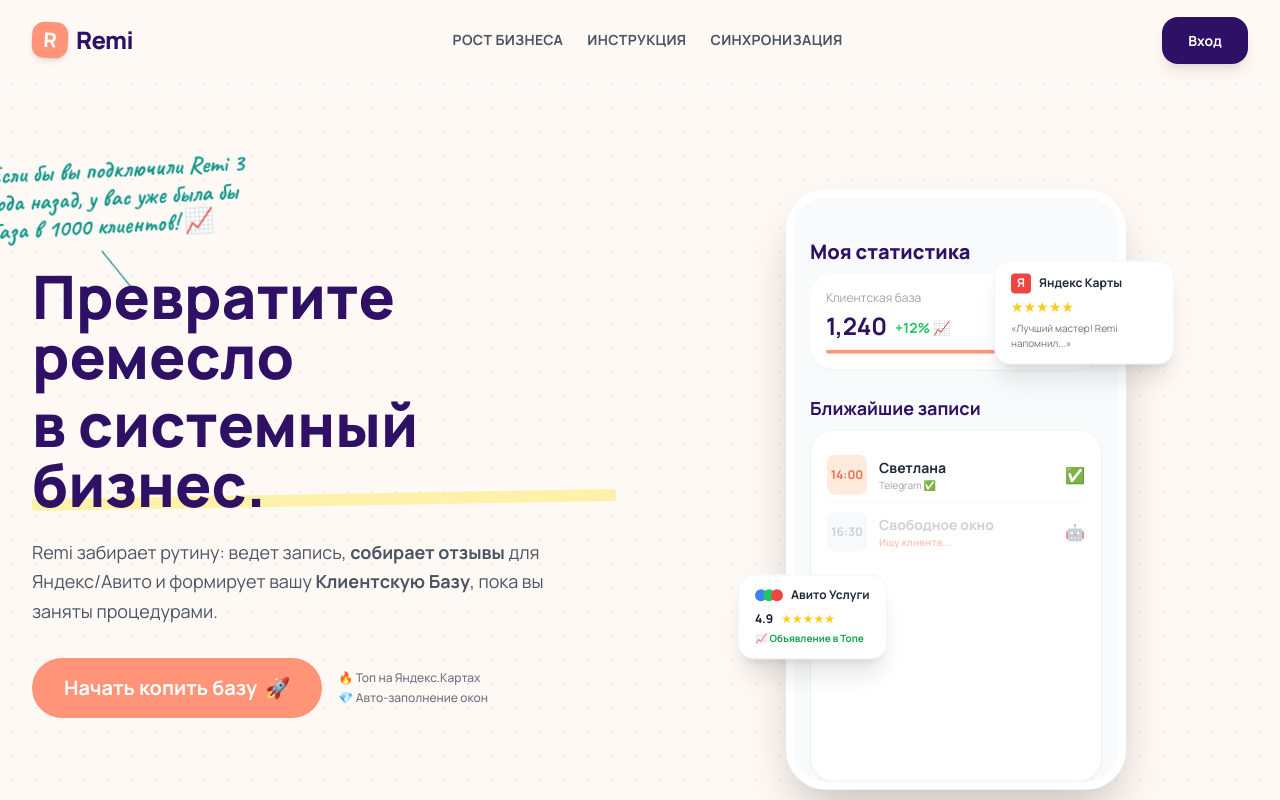
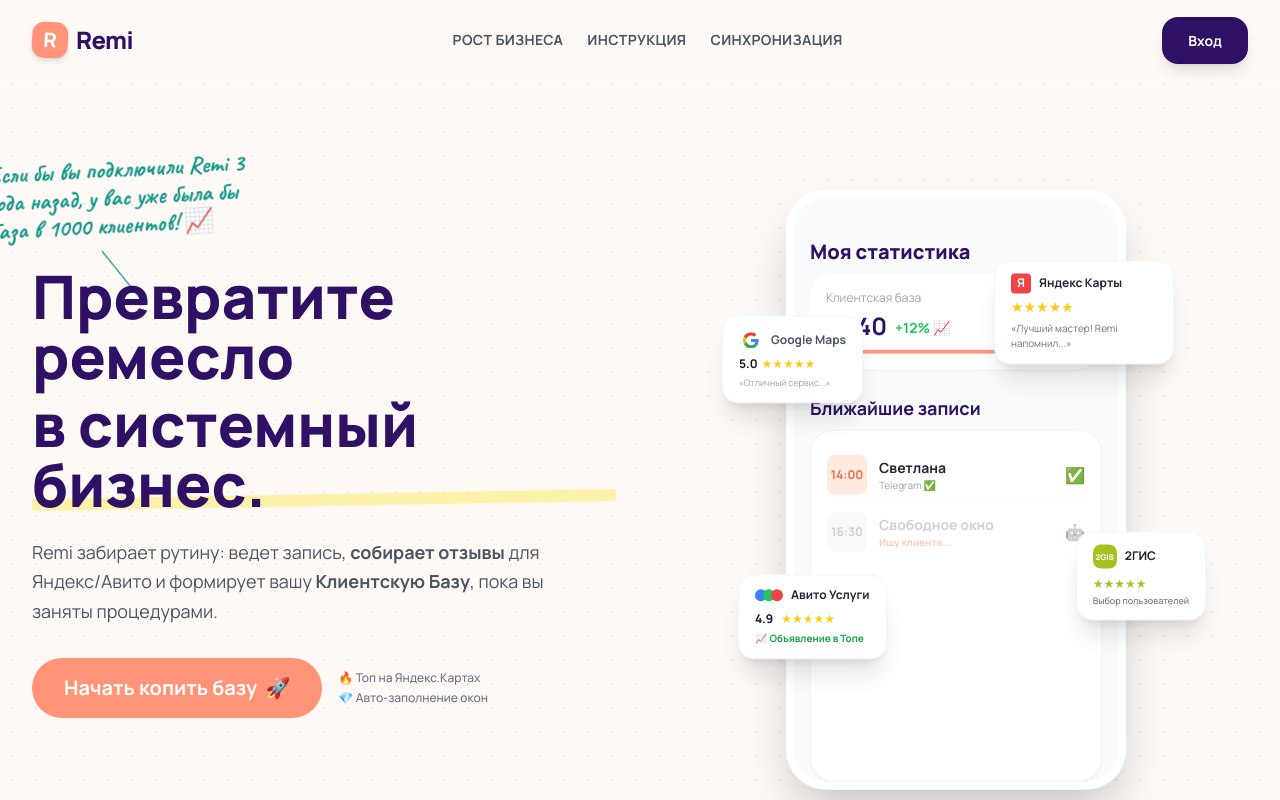
Before and after one commit to Heroinru/remi, a plain HTML site: page index.html in a window 1280 px wide. Shown: the top 800 px of the page. Drawn offline with nearby package versions, Linux system fonts and the light colour scheme.

Commit message:
Update index.html

```diff
--- a/index.html
+++ b/index.html
@@ -218,6 +218,44 @@
                             </div>
                             <p class="text-[10px] text-green-600 font-bold mt-1">📈 Объявление в Топе</p>
                         </div>
+
+                         <!-- === ВСТАВИТЬ РЯДОМ С ДРУГИМИ ВИДЖЕТАМИ ВОКРУГ ТЕЛЕФОНА === -->
+
+<!-- 3. Виджет GOOGLE MAPS (Слева Сверху) -->
+<div class="absolute -left-2 md:-left-16 top-32 z-20 bg-white px-4 py-3 rounded-2xl shadow-xl border border-gray-100 max-w-[160px] animate-float transform -rotate-6 hidden sm:block">
+    <div class="flex items-center gap-2 mb-1">
+        <!-- Логотип Google G (SVG) -->
+        <div class="w-6 h-6 bg-white rounded-full flex items-center justify-center shadow-sm p-1">
+            <svg viewBox="0 0 48 48" xmlns="http://www.w3.org/2000/svg">
+                <path fill="#EA4335" d="M24 9.5c3.54 0 6.71 1.22 9.21 3.6l6.85-6.85C35.9 2.38 30.47 0 24 0 14.62 0 6.51 5.38 2.56 13.22l7.98 6.19C12.43 13.72 17.74 9.5 24 9.5z"/>
+                <path fill="#4285F4" d="M46.98 24.55c0-1.57-.15-3.09-.38-4.55H24v9.02h12.94c-.58 2.96-2.26 5.48-4.78 7.18l7.73 6c4.51-4.18 7.09-10.36 7.09-17.65z"/>
+                <path fill="#FBBC05" d="M10.53 28.59c-.48-1.45-.76-2.99-.76-4.59s.27-3.14.76-4.59l-7.98-6.19C.92 16.46 0 20.12 0 24c0 3.88.92 7.54 2.56 10.78l7.97-6.19z"/>
+                <path fill="#34A853" d="M24 48c6.48 0 11.93-2.13 15.89-5.81l-7.73-6c-2.15 1.45-4.92 2.3-8.16 2.3-6.26 0-11.57-4.22-13.47-9.91l-7.98 6.19C6.51 42.62 14.62 48 24 48z"/>
+            </svg>
+        </div>
+        <span class="font-bold text-gray-600 text-xs">Google Maps</span>
+    </div>
+    <div class="flex items-center gap-1">
+        <span class="text-xs font-bold text-gray-900">5.0</span>
+        <div class="flex text-yellow-400 text-xs">★★★★★</div>
+    </div>
+    <p class="text-[9px] text-gray-400 mt-1">«Отличный сервис...»</p>
+</div>
+
+<!-- 4. Виджет 2ГИС (Справа Снизу) -->
+<div class="absolute -right-6 md:-right-20 bottom-40 z-20 bg-white px-4 py-3 rounded-2xl shadow-xl border border-gray-100 max-w-[150px] animate-float-delayed transform rotate-6 hidden sm:block">
+    <div class="flex items-center gap-2 mb-2">
+        <!-- Логотип 2ГИС (Зеленый круг) -->
+        <div class="w-6 h-6 bg-[#A3C31E] rounded-lg flex items-center justify-center text-white font-extrabold text-[8px] leading-none pt-0.5">
+            2GIS
+        </div>
+        <span class="font-bold text-gray-800 text-xs">2ГИС</span>
+    </div>
+    <div class="flex flex-col">
+        <div class="flex text-[#A3C31E] text-xs">★★★★★</div>
+        <p class="text-[9px] text-gray-500 font-medium mt-0.5">Выбор пользователей</p>
+    </div>
+</div>
 
                         <!-- МОКАП ТЕЛЕФОНА -->
                         <div class="rounded-[2.5rem] border-8 border-white bg-white shadow-2xl overflow-hidden h-[600px] w-full relative">
```
